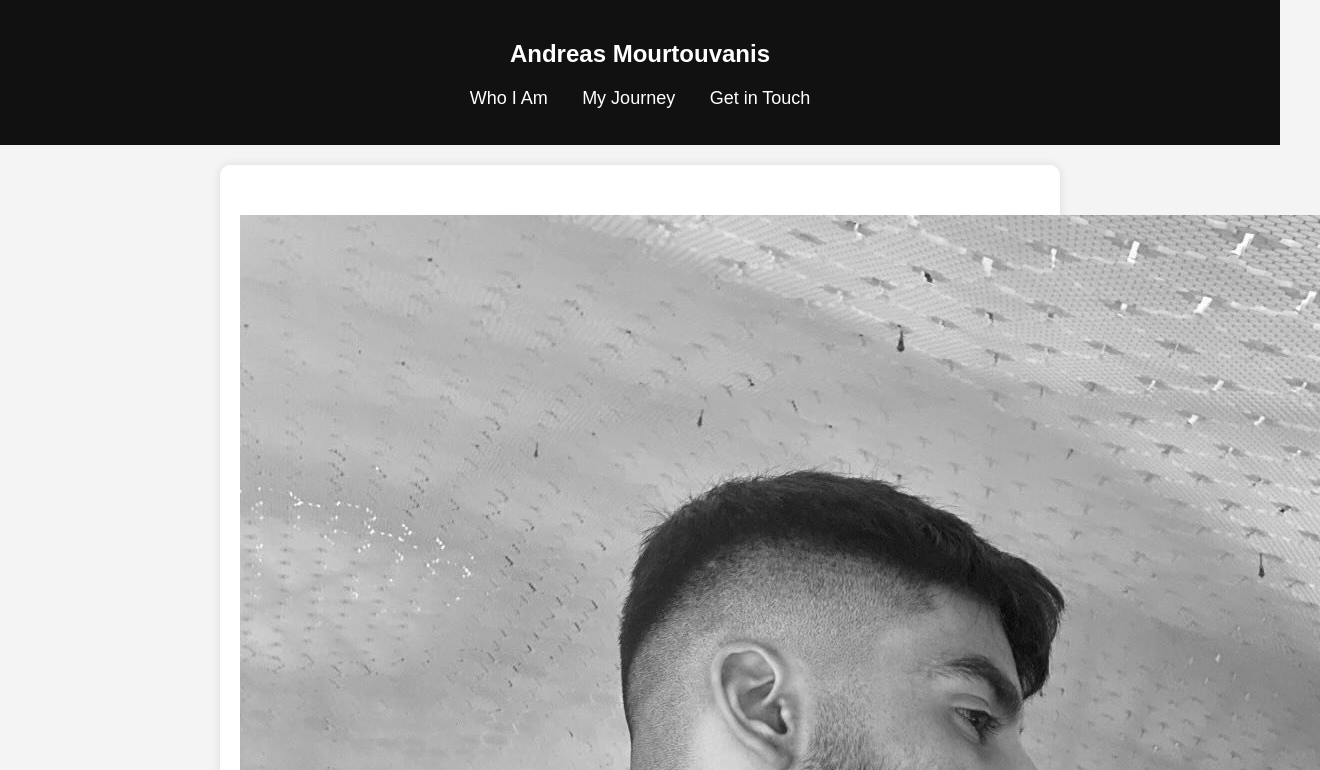
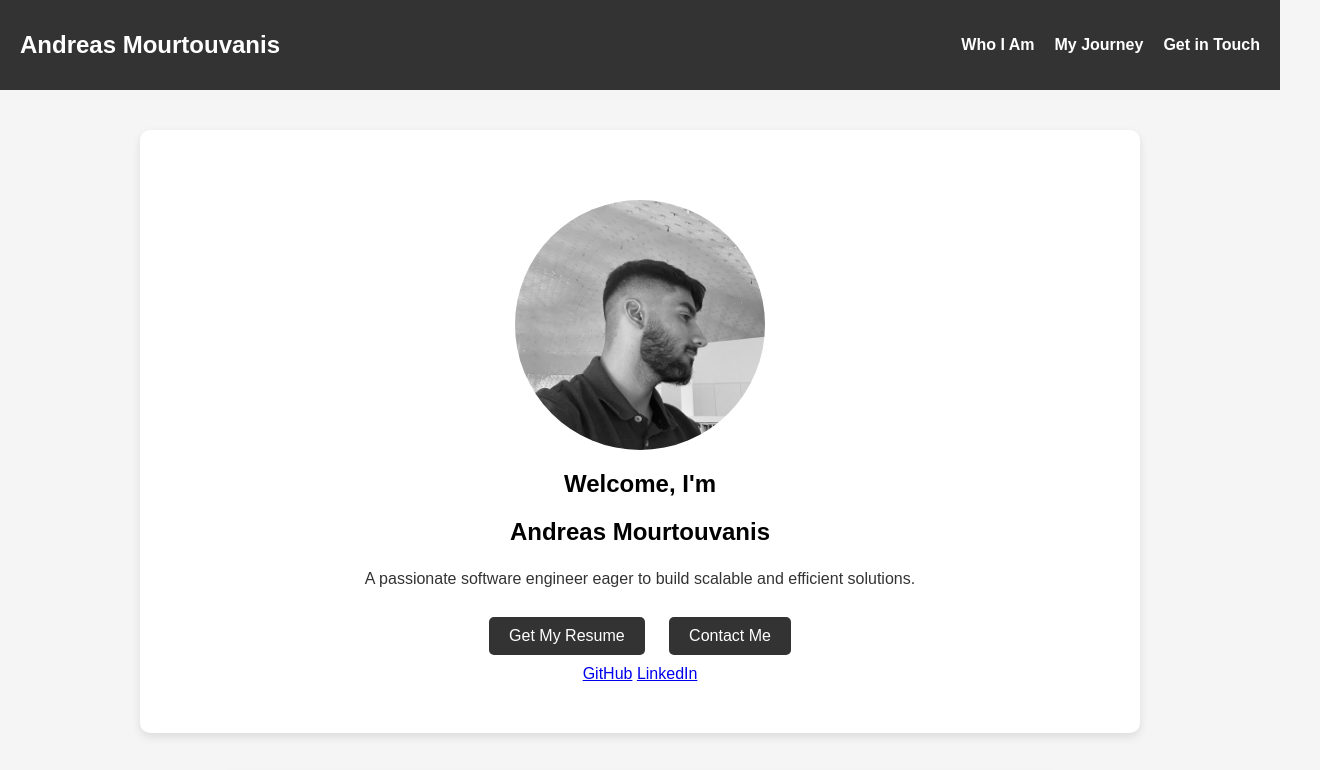
Before and after one commit to mourtou/andreas-portfolio, a plain HTML site: page index.html in a window 1280 px wide. Shown: the top 770 px of the page, 1320 px wide, since content can reach past the window. Drawn offline with Linux system fonts and the light colour scheme.

Commit message:
style.css

```diff
--- a/style.css
+++ b/style.css
@@ -1,87 +1,108 @@
+/* General Styles */
 body {
-    font-family: Arial, sans-serif;
+    font-family: 'Poppins', sans-serif;
+    background-color: #f5f5f5;
     margin: 0;
     padding: 0;
-    background-color: #f4f4f4;
-    color: #333;
     text-align: center;
 }
 
-header {
-    background: #111;
+/* Navigation Bar */
+nav {
+    display: flex;
+    justify-content: space-between;
+    align-items: center;
+    padding: 20px;
+    background: #333;
     color: white;
-    padding: 20px 0;
+}
+
+nav h1 {
+    margin: 0;
+    font-size: 24px;
 }
 
 nav ul {
     list-style: none;
-    padding: 0;
-}
-
-nav ul li {
-    display: inline;
-    margin: 0 15px;
+    display: flex;
+    gap: 20px;
 }
 
 nav ul li a {
     color: white;
     text-decoration: none;
-    font-size: 18px;
+    font-weight: bold;
+    transition: color 0.3s;
 }
 
-#hero {
-    padding: 50px 20px;
-    background: white;
+nav ul li a:hover {
+    color: #ddd;
 }
 
-.hero-content h1 {
-    font-size: 2.5em;
-    margin: 10px 0;
+/* Hero Section */
+#hero {
+    padding: 50px;
+    background: white;
+    box-shadow: 0px 4px 10px rgba(0, 0, 0, 0.1);
+    margin: 40px auto;
+    max-width: 900px;
+    border-radius: 10px;
 }
 
-.hero-content p {
-    font-size: 1.2em;
-    color: #666;
+.profile-pic {
+    width: 250px;
+    height: 250px;
+    border-radius: 50%;
+    display: block;
+    margin: 20px auto;
+    object-fit: cover;
 }
 
 .btn {
     display: inline-block;
     padding: 10px 20px;
-    margin: 10px;
     background: #333;
     color: white;
     text-decoration: none;
     border-radius: 5px;
+    transition: 0.3s ease-in-out;
+    margin: 10px;
 }
 
-.btn-dark {
-    background: black;
+.btn:hover {
+    background: #555;
 }
 
-.socials a {
-    margin: 10px;
-    color: #333;
-    font-size: 1.2em;
-    text-decoration: none;
+/* Sections */
+section {
+    max-width: 800px;
+    margin: 40px auto;
+    padding: 20px;
+    background: #f9f9f9;
+    border-radius: 10px;
+    box-shadow: 0px 4px 10px rgba(0, 0, 0, 0.1);
 }
 
-section {
-    padding: 40px;
-    background: white;
-    margin: 20px auto;
-    max-width: 800px;
-    border-radius: 10px;
-    box-shadow: 0 0 10px rgba(0, 0, 0, 0.1);
+h1, h2 {
+    font-weight: bold;
 }
 
-h2 {
-    font-size: 2em;
-    margin-bottom: 10px;
+p {
+    font-size: 16px;
+    color: #333;
+    line-height: 1.6;
 }
 
+/* Contact Section */
+#contact p {
+    font-size: 18px;
+}
+
+/* Footer */
 footer {
-    background: #111;
+    margin-top: 40px;
+    padding: 20px;
+    background: #333;
     color: white;
-    padding: 15px 0;
-    margin-top: 20px;
+    font-size: 14px;
 }
```
